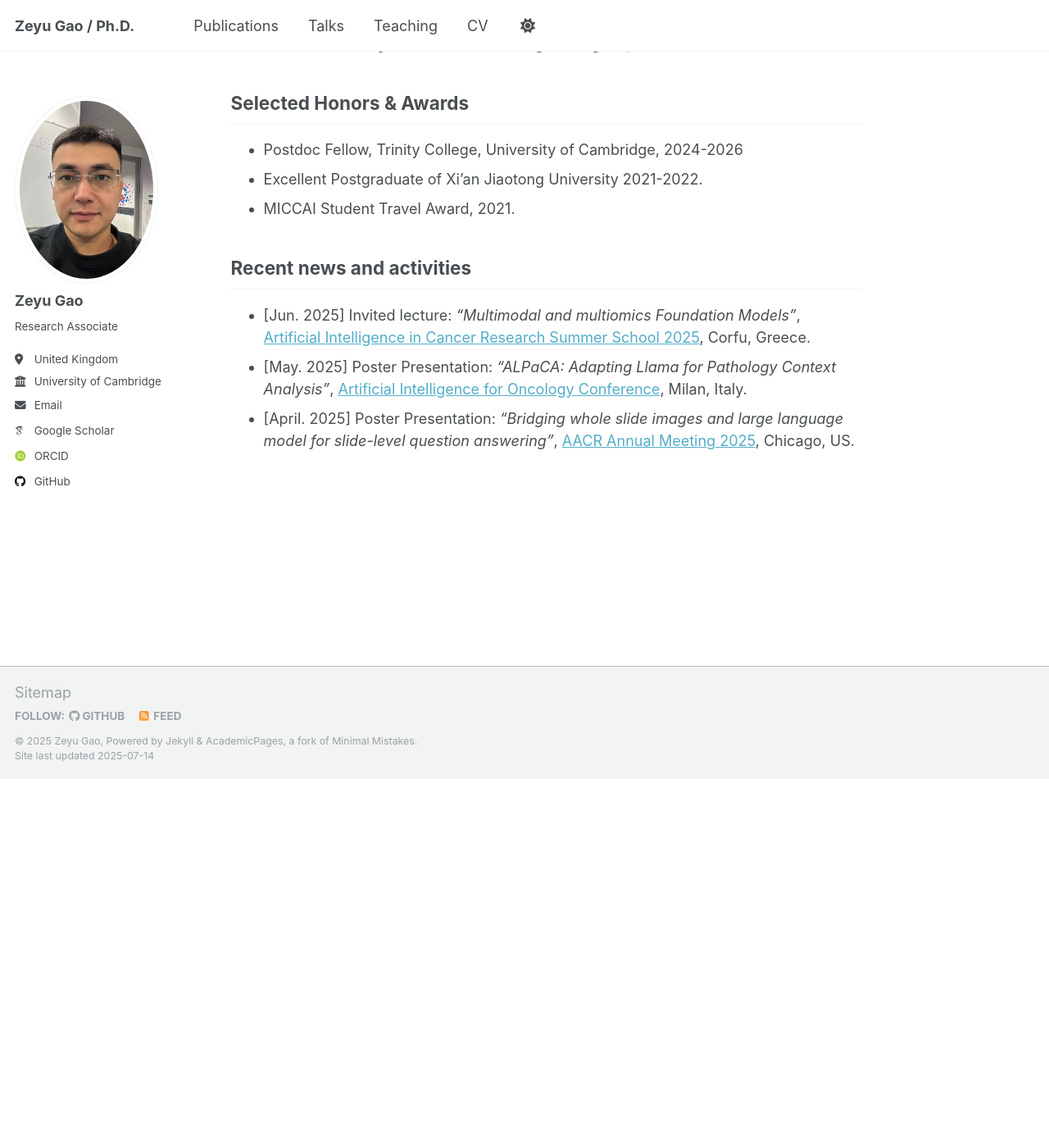
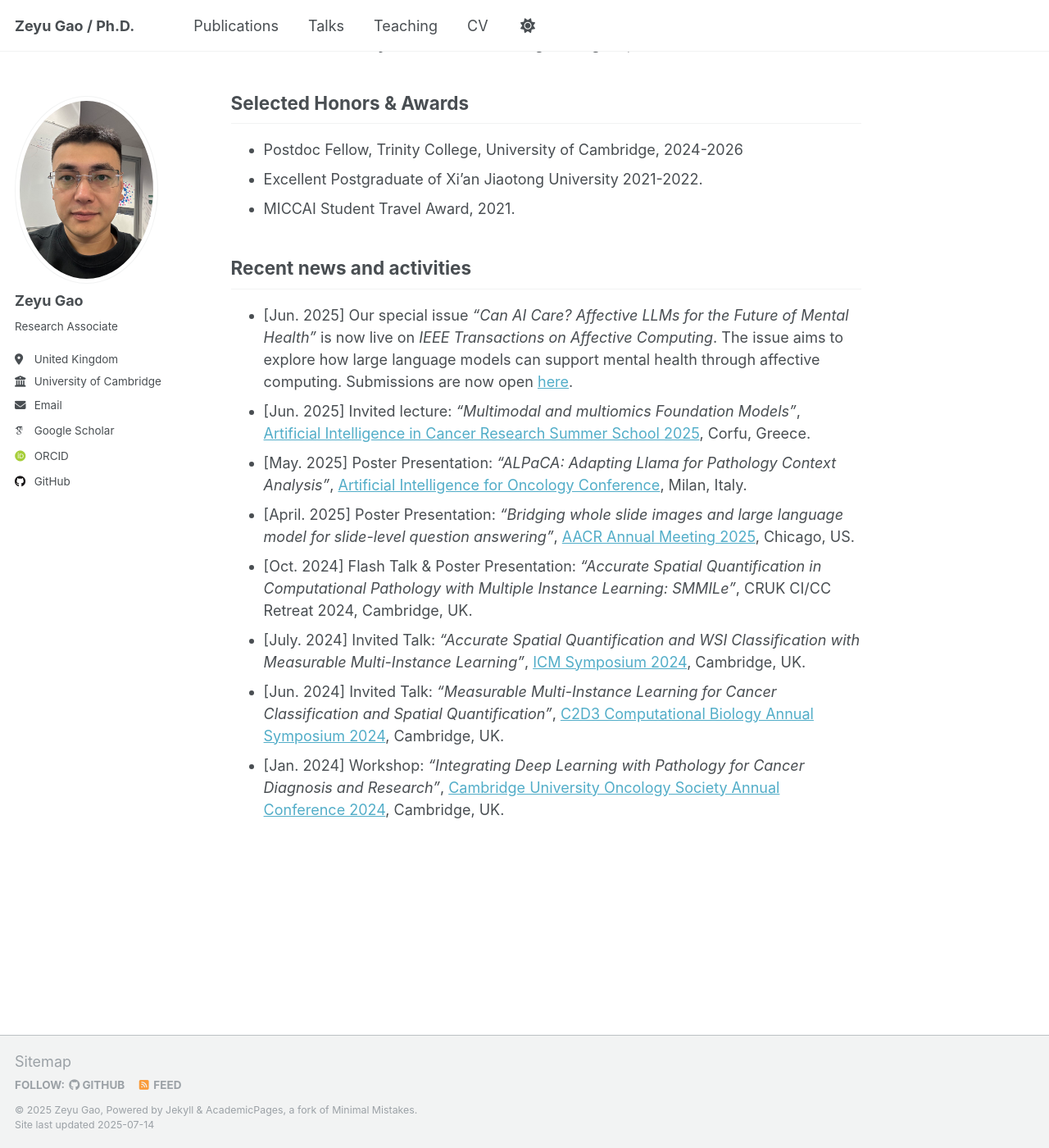
Before and after one commit to ZeyuGaoAi/ZeyuGaoAi.github.io, a Jekyll site: the page built from _pages/about.md, in a window 1280 px wide and 1400 px high, scrolled down 954 px. Shown: the whole window at 82% size. Built offline with Jekyll 4.4.1, drawn with Linux system fonts in a browser that asks for light colours; some web fonts are replaced; a script that is not in the unit is left out; before the commit the page ends 1904 px from its top, so only the background shows below that.

Commit message:
Update about.md

```diff
--- a/_pages/about.md
+++ b/_pages/about.md
@@ -35,6 +35,11 @@ Selected Honors & Awards
 
 Recent news and activities
 ------
+- [Jun. 2025] Our special issue *"Can AI Care? Affective LLMs for the Future of Mental Health"* is now live on *IEEE Transactions on Affective Computing*. The issue aims to explore how large language models can support mental health through affective computing. Submissions are now open [here](https://www.computer.org/digital-library/journals/ta/can-ai-care-mental-health).
 - [Jun. 2025] Invited lecture: *“Multimodal and multiomics Foundation Models”*, [Artificial Intelligence in Cancer Research Summer School 2025](https://www.aicancer2025.org/), Corfu, Greece.
 - [May. 2025] Poster Presentation: *“ALPaCA: Adapting Llama for Pathology Context Analysis”*, [Artificial Intelligence for Oncology Conference](https://www.aiforoncology.it/), Milan, Italy.
 - [April. 2025] Poster Presentation: *“Bridging whole slide images and large language model for slide-level question answering”*, [AACR Annual Meeting 2025](https://aacrjournals.org/cancerres/article/85/8_Supplement_1/2438/757197), Chicago, US.
+- [Oct. 2024] Flash Talk & Poster Presentation: *“Accurate Spatial Quantification in Computational Pathology with Multiple Instance Learning: SMMILe”*, CRUK CI/CC Retreat 2024, Cambridge, UK.
+- [July. 2024] Invited Talk: *“Accurate Spatial Quantification and WSI Classification with Measurable Multi-Instance Learning”*, [ICM Symposium 2024](https://www.integratedcancermedicine.org/news/icm-symposium-machine-learning-and-ai-for-hard-to-treat-cancers-datasets-pipelines-and-clinical-implementation/), Cambridge, UK.
+- [Jun. 2024] Invited Talk: *“Measurable Multi-Instance Learning for Cancer Classification and Spatial Quantification”*, [C2D3 Computational Biology Annual Symposium 2024](https://www.c2d3.cam.ac.uk/index.php/events/c2d3-computational-biology-annual-symposium-2024), Cambridge, UK.
+- [Jan. 2024] Workshop: *“Integrating Deep Learning with Pathology for Cancer Diagnosis and Research”*, [Cambridge University Oncology Society Annual Conference 2024](https://www.instagram.com/p/C1hJpnBsK-W/), Cambridge, UK.
```
